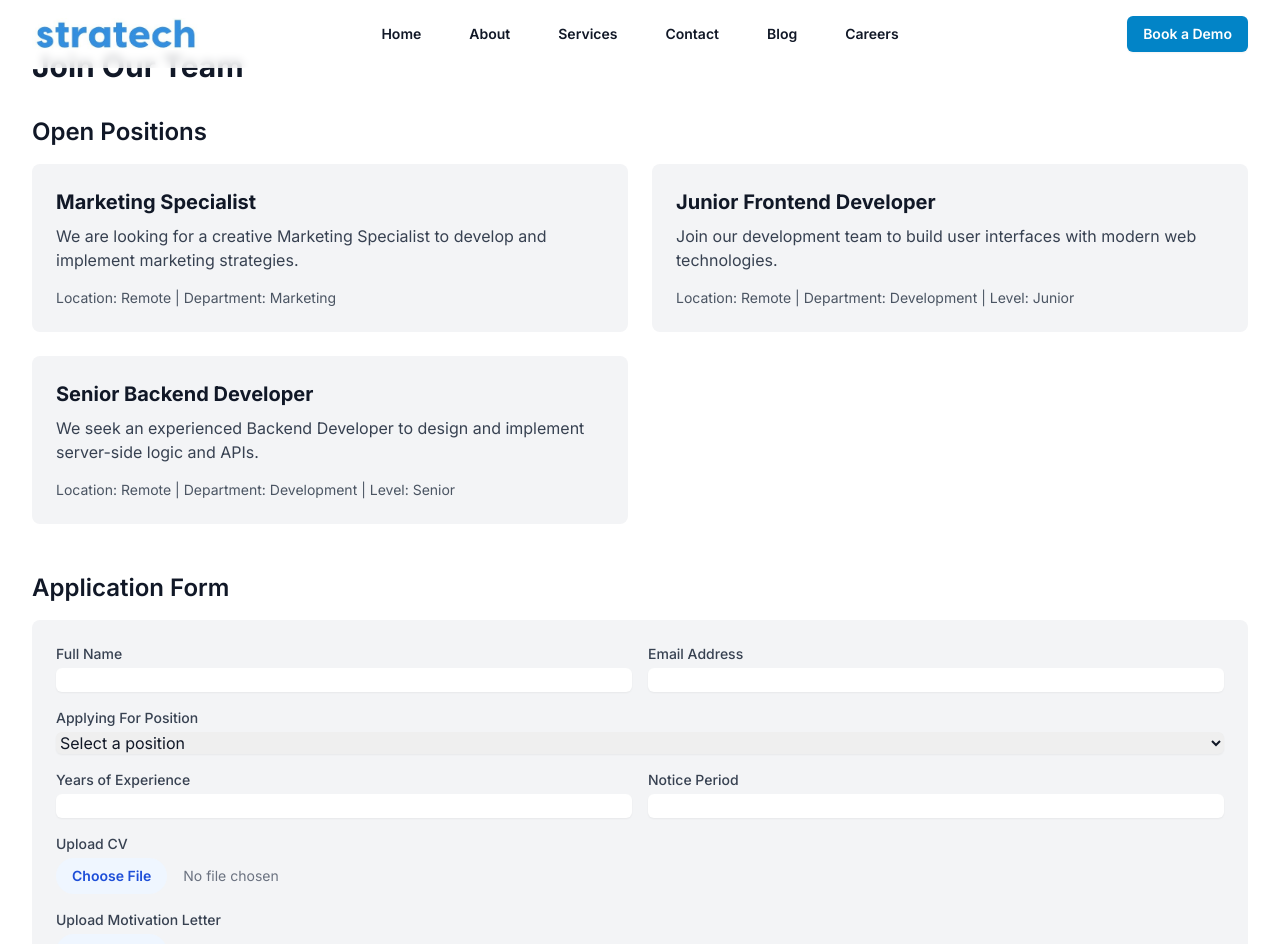
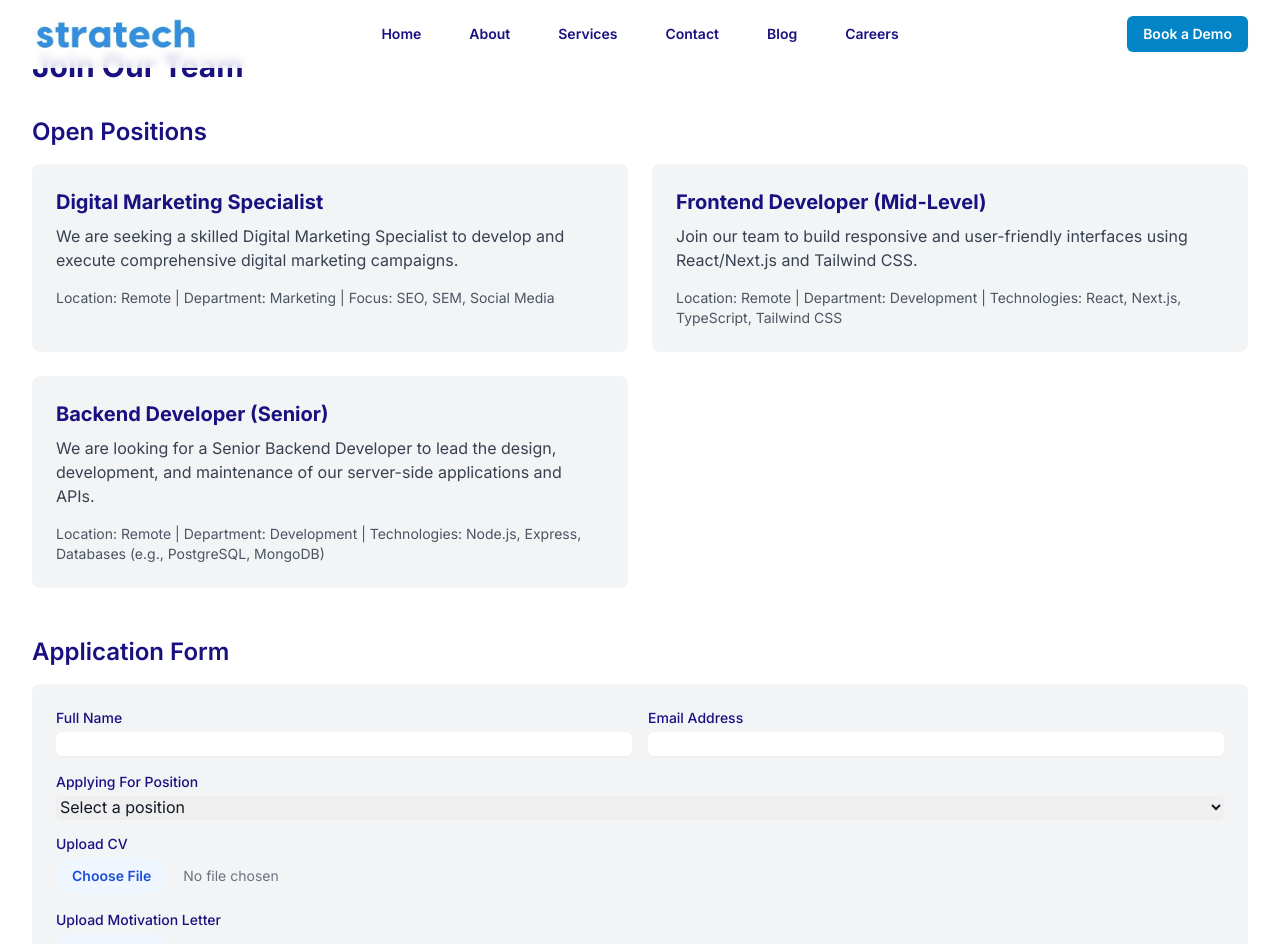
Before and after one commit to Shirryusf/stratech-website, a Next.js app: page /careers in a window 1280 px wide. Shown: the top 944 px of the page. Built offline with nearby package versions, Linux system fonts and the light colour scheme.

Commit message:
feat: Update color scheme, modify careers form, refine job descriptions

```diff
--- a/app/blog/page.tsx
+++ b/app/blog/page.tsx
@@ -3,12 +3,12 @@ import React from 'react';
 export default function BlogPage() {
   return (
     <div className="container py-12">
-      <h1 className="text-3xl font-bold mb-8">Latest Articles</h1>
+      <h1 className="text-3xl font-bold mb-8 text-dark-blue">Latest Articles</h1>
 
       {/* Placeholder for Article 1: SaaS Building */}
       <div className="mb-8">
-        <h2 className="text-2xl font-semibold mb-2">Building Scalable SaaS Applications</h2>
-        <p className="text-gray-600 mb-4">Explore the key considerations and technologies involved in building robust and scalable Software as a Service platforms.</p>
+        <h2 className="text-2xl font-semibold mb-2 text-dark-blue">Building Scalable SaaS Applications</h2>
+        <p className="text-gray-700 mb-4">Explore the key considerations and technologies involved in building robust and scalable Software as a Service platforms.</p>
         {/* Add image here */}
         {/* <img src="/images/saas-illustration.png" alt="SaaS Illustration" className="mb-4" /> */}
         {/* Add full article content here */}
@@ -17,8 +17,8 @@ export default function BlogPage() {
 
       {/* Placeholder for Article 2: Tech Revolutionizing Enterprises */}
       <div className="mb-8">
-        <h2 className="text-2xl font-semibold mb-2">How Modern Technologies are Revolutionizing Enterprises</h2>
-        <p className="text-gray-600 mb-4">Learn how AI, automation, cloud computing, and other advancements are transforming traditional business operations.</p>
+        <h2 className="text-2xl font-semibold mb-2 text-dark-blue">How Modern Technologies are Revolutionizing Enterprises</h2>
+        <p className="text-gray-700 mb-4">Learn how AI, automation, cloud computing, and other advancements are transforming traditional business operations.</p>
         {/* Add image here */}
         {/* <img src="/images/enterprise-tech-illustration.png" alt="Enterprise Tech Illustration" className="mb-4" /> */}
         {/* Add full article content here */}
@@ -27,8 +27,8 @@ export default function BlogPage() {
 
       {/* Placeholder for Article 3: Fintech/Real Estate Programs */}
       <div className="mb-8">
-        <h2 className="text-2xl font-semibold mb-2">Innovative Programs in Fintech and Real Estate</h2>
-        <p className="text-gray-600 mb-4">Discover how specialized programs and software are driving innovation in the financial technology and real estate sectors.</p>
+        <h2 className="text-2xl font-semibold mb-2 text-dark-blue">Innovative Programs in Fintech and Real Estate</h2>
+        <p className="text-gray-700 mb-4">Discover how specialized programs and software are driving innovation in the financial technology and real estate sectors.</p>
         {/* Add image here */}
         {/* <img src="/images/fintech-realestate-illustration.png" alt="Fintech Real Estate Illustration" className="mb-4" /> */}
         {/* Add full article content here */}
--- a/app/careers/page.tsx
+++ b/app/careers/page.tsx
@@ -3,76 +3,65 @@ import React from 'react';
 export default function CareersPage() {
   return (
     <div className="container py-12">
-      <h1 className="text-3xl font-bold mb-8">Join Our Team</h1>
+      <h1 className="text-3xl font-bold mb-8 text-dark-blue">Join Our Team</h1>
 
       <section className="mb-12">
-        <h2 className="text-2xl font-semibold mb-4">Open Positions</h2>
+        <h2 className="text-2xl font-semibold mb-4 text-dark-blue">Open Positions</h2>
         <div className="grid grid-cols-1 md:grid-cols-2 gap-6">
           {/* Marketing Position */}
           <div className="bg-gray-100 p-6 rounded-lg">
-            <h3 className="text-xl font-bold mb-2">Marketing Specialist</h3>
-            <p className="text-gray-700 mb-4">We are looking for a creative Marketing Specialist to develop and implement marketing strategies.</p>
-            <p className="text-sm text-gray-600">Location: Remote | Department: Marketing</p>
+            <h3 className="text-xl font-bold mb-2 text-dark-blue">Digital Marketing Specialist</h3>
+            <p className="text-gray-700 mb-4">We are seeking a skilled Digital Marketing Specialist to develop and execute comprehensive digital marketing campaigns.</p>
+            <p className="text-sm text-gray-600">Location: Remote | Department: Marketing | Focus: SEO, SEM, Social Media</p>
           </div>
 
           {/* Development Position - Level 1 */}
           <div className="bg-gray-100 p-6 rounded-lg">
-            <h3 className="text-xl font-bold mb-2">Junior Frontend Developer</h3>
-            <p className="text-gray-700 mb-4">Join our development team to build user interfaces with modern web technologies.</p>
-            <p className="text-sm text-gray-600">Location: Remote | Department: Development | Level: Junior</p>
+            <h3 className="text-xl font-bold mb-2 text-dark-blue">Frontend Developer (Mid-Level)</h3>
+            <p className="text-gray-700 mb-4">Join our team to build responsive and user-friendly interfaces using React/Next.js and Tailwind CSS.</p>
+            <p className="text-sm text-gray-600">Location: Remote | Department: Development | Technologies: React, Next.js, TypeScript, Tailwind CSS</p>
           </div>
 
           {/* Development Position - Level 2 */}
           <div className="bg-gray-100 p-6 rounded-lg">
-            <h3 className="text-xl font-bold mb-2">Senior Backend Developer</h3>
-            <p className="text-gray-700 mb-4">We seek an experienced Backend Developer to design and implement server-side logic and APIs.</p>
-            <p className="text-sm text-gray-600">Location: Remote | Department: Development | Level: Senior</p>
+            <h3 className="text-xl font-bold mb-2 text-dark-blue">Backend Developer (Senior)</h3>
+            <p className="text-gray-700 mb-4">We are looking for a Senior Backend Developer to lead the design, development, and maintenance of our server-side applications and APIs.</p>
+            <p className="text-sm text-gray-600">Location: Remote | Department: Development | Technologies: Node.js, Express, Databases (e.g., PostgreSQL, MongoDB)</p>
           </div>
         </div>
       </section>
 
       <section>
-        <h2 className="text-2xl font-semibold mb-4">Application Form</h2>
+        <h2 className="text-2xl font-semibold mb-4 text-dark-blue">Application Form</h2>
         <form className="bg-gray-100 p-6 rounded-lg">
           <div className="grid grid-cols-1 md:grid-cols-2 gap-4 mb-4">
             <div>
-              <label htmlFor="name" className="block text-sm font-medium text-gray-700">Full Name</label>
+              <label htmlFor="name" className="block text-sm font-medium text-dark-blue">Full Name</label>
               <input type="text" name="name" id="name" className="mt-1 block w-full rounded-md border-gray-300 shadow-sm" />
             </div>
             <div>
-              <label htmlFor="email" className="block text-sm font-medium text-gray-700">Email Address</label>
+              <label htmlFor="email" className="block text-sm font-medium text-dark-blue">Email Address</label>
               <input type="email" name="email" id="email" className="mt-1 block w-full rounded-md border-gray-300 shadow-sm" />
             </div>
           </div>
 
           <div className="mb-4">
-            <label htmlFor="position" className="block text-sm font-medium text-gray-700">Applying For Position</label>
+            <label htmlFor="position" className="block text-sm font-medium text-dark-blue">Applying For Position</label>
             <select id="position" name="position" className="mt-1 block w-full rounded-md border-gray-300 shadow-sm">
               <option value="">Select a position</option>
-              <option value="marketing-specialist">Marketing Specialist</option>
-              <option value="junior-frontend-developer">Junior Frontend Developer</option>
-              <option value="senior-backend-developer">Senior Backend Developer</option>
+              <option value="digital-marketing-specialist">Digital Marketing Specialist</option>
+              <option value="mid-level-frontend-developer">Frontend Developer (Mid-Level)</option>
+              <option value="senior-backend-developer">Backend Developer (Senior)</option>
             </select>
           </div>
 
-          <div className="grid grid-cols-1 md:grid-cols-2 gap-4 mb-4">
-            <div>
-              <label htmlFor="experience" className="block text-sm font-medium text-gray-700">Years of Experience</label>
-              <input type="number" name="experience" id="experience" className="mt-1 block w-full rounded-md border-gray-300 shadow-sm" />
-            </div>
-            <div>
-              <label htmlFor="noticePeriod" className="block text-sm font-medium text-gray-700">Notice Period</label>
-              <input type="text" name="noticePeriod" id="noticePeriod" className="mt-1 block w-full rounded-md border-gray-300 shadow-sm" />
-            </div>
-          </div>
-
           <div className="mb-4">
-            <label htmlFor="cv" className="block text-sm font-medium text-gray-700">Upload CV</label>
+            <label htmlFor="cv" className="block text-sm font-medium text-dark-blue">Upload CV</label>
             <input type="file" name="cv" id="cv" className="mt-1 block w-full text-sm text-gray-500 file:mr-4 file:py-2 file:px-4 file:rounded-full file:border-0 file:text-sm file:font-semibold file:bg-blue-50 file:text-blue-700 hover:file:bg-blue-100" />
           </div>
 
           <div className="mb-6">
-            <label htmlFor="motivationLetter" className="block text-sm font-medium text-gray-700">Upload Motivation Letter</label>
+            <label htmlFor="motivationLetter" className="block text-sm font-medium text-dark-blue">Upload Motivation Letter</label>
             <input type="file" name="motivationLetter" id="motivationLetter" className="mt-1 block w-full text-sm text-gray-500 file:mr-4 file:py-2 file:px-4 file:rounded-full file:border-0 file:text-sm file:font-semibold file:bg-blue-50 file:text-blue-700 hover:file:bg-blue-100" />
           </div>
 
--- a/app/page.tsx
+++ b/app/page.tsx
@@ -13,3 +13,5 @@ export default function Home() {
     </>
   );
 }
+
+// I will ensure the main page content uses the desired color scheme. This page primarily uses components, so individual component files will need review for full color scheme consistency.
--- a/components/Navbar.tsx
+++ b/components/Navbar.tsx
@@ -48,7 +48,7 @@ export default function Navbar() {
             <Link
               key={item.name}
               href={item.href}
-              className="text-sm font-semibold leading-6 text-gray-900 hover:text-primary-600"
+              className="text-sm font-semibold leading-6 text-dark-blue hover:text-primary-600"
             >
               {item.name}
             </Link>
@@ -91,7 +91,7 @@ export default function Navbar() {
                   <Link
                     key={item.name}
                     href={item.href}
-                    className="-mx-3 block rounded-lg px-3 py-2 text-base font-semibold leading-7 text-gray-900 hover:bg-gray-50"
+                    className="-mx-3 block rounded-lg px-3 py-2 text-base font-semibold leading-7 text-dark-blue hover:bg-gray-50"
                     onClick={() => setMobileMenuOpen(false)}
                   >
                     {item.name}
--- a/tailwind.config.ts
+++ b/tailwind.config.ts
@@ -21,6 +21,7 @@ const config: Config = {
           800: '#075985',
           900: '#0c4a6e',
         },
+        'dark-blue': '#1A1181',
       },
       fontFamily: {
         sans: ['var(--font-inter)'],
```
Also changed, not shown: types/react.d.ts (line endings or trailing spaces).
